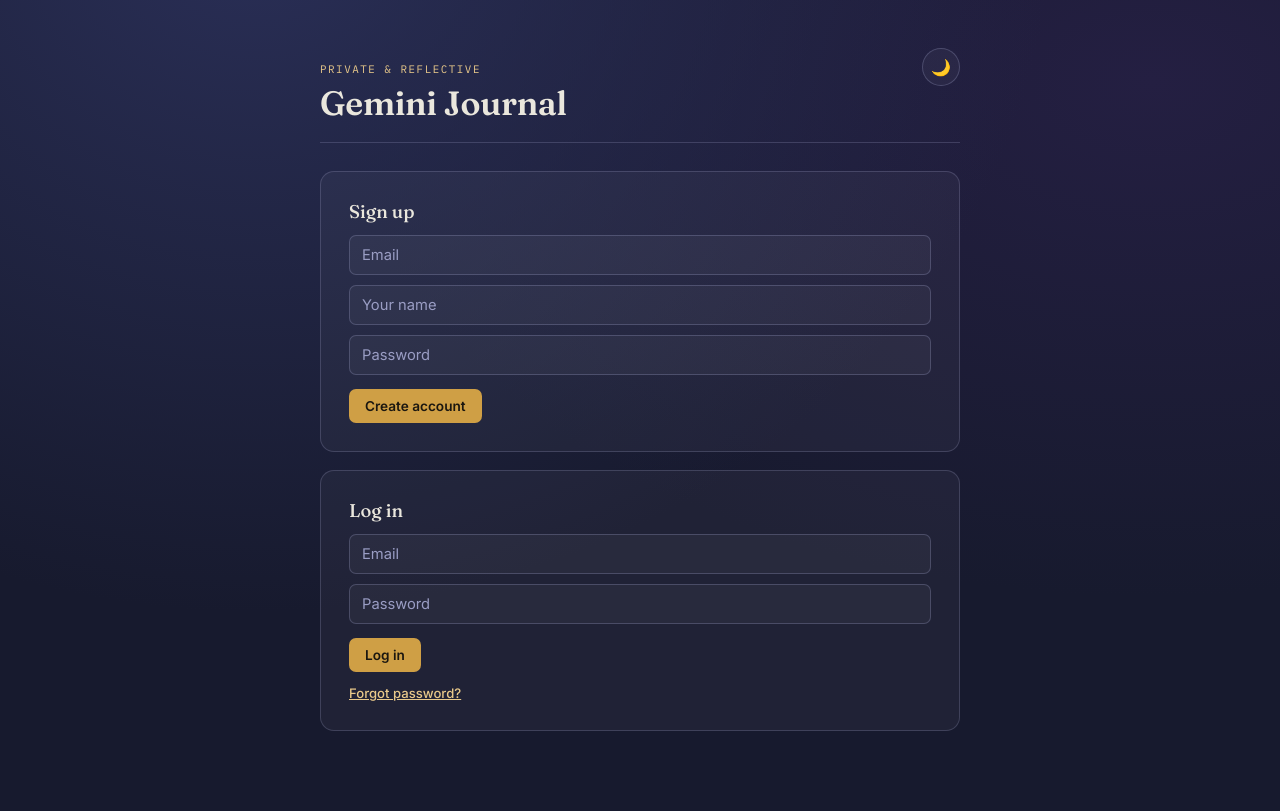
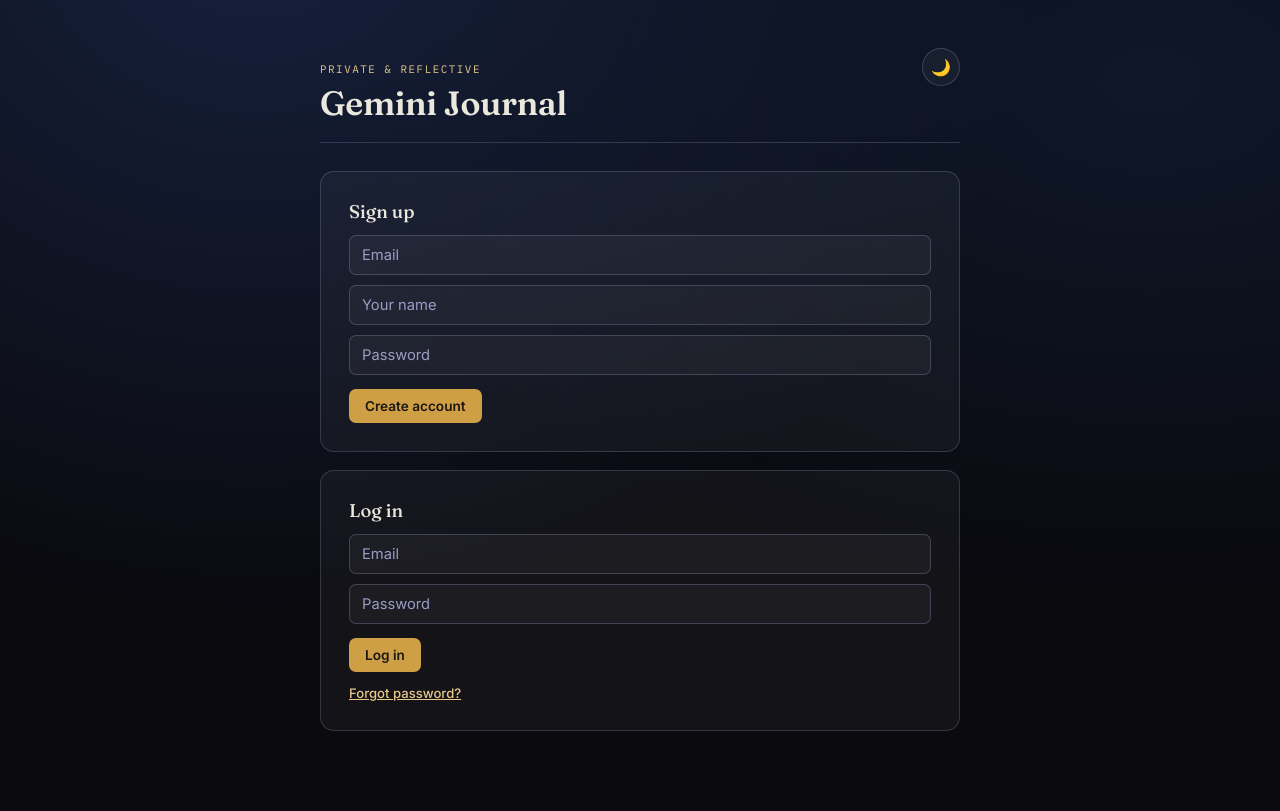
Before and after one commit to ashmit-mitra/Gemini-Journal, a Flask app: page / in a window 1280 px wide. Run offline with Flask 3, Linux system fonts and the light colour scheme; some libraries are stand-ins or nearby versions.

Commit message:
Fix dark theme composer and make all panels theme-aware

```diff
--- a/Templates/index.html
+++ b/Templates/index.html
@@ -11,7 +11,7 @@
 <script src="https://www.gstatic.com/firebasejs/10.7.0/firebase-auth-compat.js"></script>
 <style>
   :root {
-    --ink: #171a2e;
+        --ink: #0a0a0f;
     --panel: #f4efe3;
     --panel-line: #e2dac8;
     --gold: #cf9f45;
@@ -21,12 +21,19 @@
     --text-dark: #2a2620;
     --text-dark-muted: #6b6355;
     --danger: #b5654f;
-    --bg-glow-1: #2a2f57;
-    --bg-glow-2: #241f42;
+        --bg-glow-1: #16213e;
+    --bg-glow-2: #0f1729;
     --border-soft: rgba(154, 157, 196, 0.25);
     --border-soft-2: rgba(154, 157, 196, 0.3);
     --hover-tint: rgba(207,159,69,0.1);
     --field-bg: rgba(255,255,255,0.04);
+        --composer-bg: #1c1c24;
+    --composer-text: #eae7dd;
+    --composer-placeholder: #8a8a95;
+        --surface: #1c1c24;
+    --surface-line: #2a2a34;
+    --surface-text: #eae7dd;
+    --surface-text-muted: #9a9dc4;
   }
 
   [data-theme="light"] {
```
Also changed, not shown: other parts of Templates/index.html (+19 -12 lines). Lines whose indentation alone changed are shown as unchanged.
